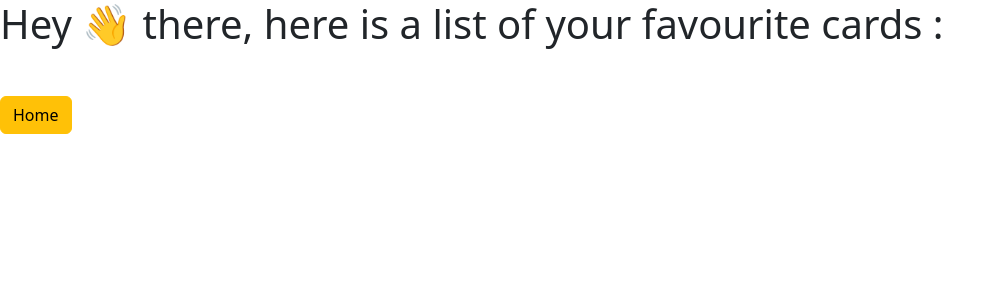
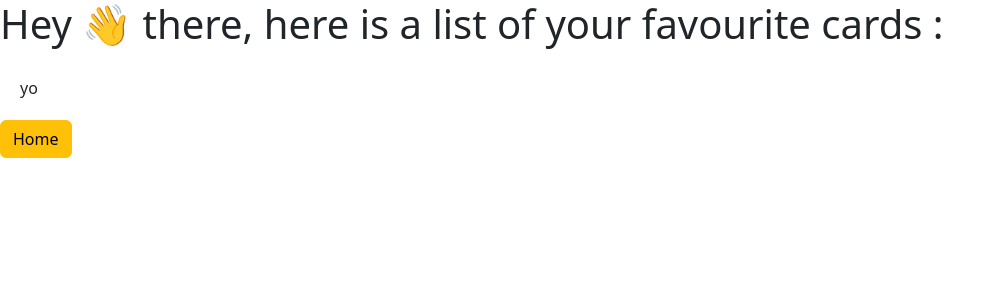
Before and after one commit to therealdhrxv/AirBnb-Clone, a React (Create React App) app: page /fav in a window 1280 px wide. Shown: the top 300 px of the page, without its empty margins (0-1004 px from the left). Built offline with nearby package versions, Linux system fonts and the light colour scheme.

Commit message:
fix: minor updates

```diff
--- a/src/components/ArrayOfFavCards.js
+++ /dev/null
@@ -1,7 +0,0 @@
-import React from "react";
-
-let ArrayOfFavCards = [
-
-]
-
-export default ArrayOfFavCards;
--- a/src/components/FavouriteCards.js
+++ b/src/components/FavouriteCards.js
@@ -1,26 +1,13 @@
 import React from "react";
-import ArrayOfFavCards from "./ArrayOfFavCards";
+import Card from "./Card";
 
 
 export default function FavouriteCards() {
 
-
-    // 'listOfCard' will render all the favourite cards
-    const listOfFavCards = ArrayOfFavCards.map ((item) => {
-    // return (
-    //     <Card
-    //       key = {item.id}  // required to avoid the error regarding unique value
-    //       item = {item}    // This will render the entire card
-    //     />
-    //   );
-    });
-
-
-
     return (
         <>
             <section className="cards-list" >
-                {listOfFavCards}
+                yo
             </section>
         </>
     )
```
